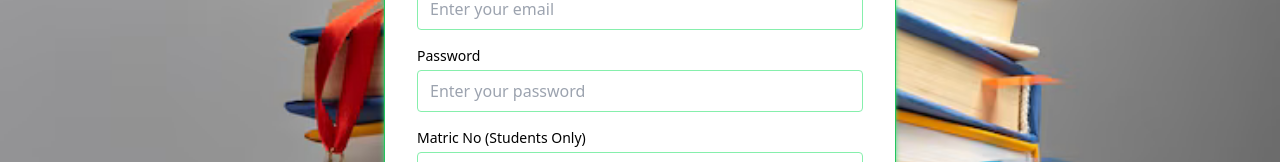
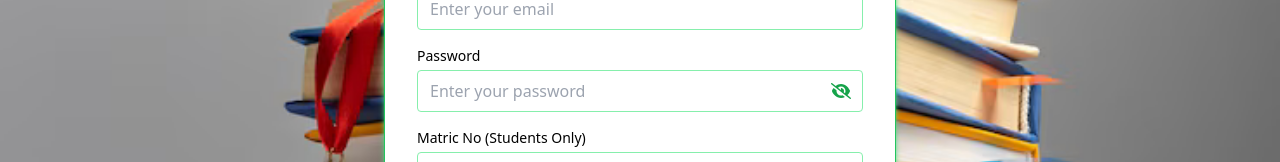
Before and after one commit to Yun4g/ease-quiz, a Next.js app: page /SignUp in a window 1280 px wide. Shown: the part 289-451 px from the top of the page. Built offline with nearby package versions, Linux system fonts and the light colour scheme.

Commit message:
push updated types

```diff
--- a/package.json
+++ b/package.json
@@ -9,6 +9,9 @@
     "lint": "next lint"
   },
   "dependencies": {
+    "@fortawesome/fontawesome-svg-core": "^6.7.2",
+    "@fortawesome/free-solid-svg-icons": "^6.7.2",
+    "@fortawesome/react-fontawesome": "^0.2.2",
     "audio-recorder-polyfill": "^0.4.1",
     "autoprefixer": "^10.4.21",
     "bcrypt": "^6.0.0",
--- a/src/app/(auth)/Login/page.tsx
+++ b/src/app/(auth)/Login/page.tsx
@@ -2,6 +2,8 @@
 import { useRouter } from 'next/navigation';
 import z from 'zod';
 import { FormEvent, useState } from 'react';
+import { FontAwesomeIcon } from "@fortawesome/react-fontawesome";
+import { faEye, faEyeSlash } from "@fortawesome/free-solid-svg-icons";
 
 const LoginSchema = z.object({
   email: z.string().email('Invalid email addresss').min(1, 'Email is required'),
@@ -16,6 +18,7 @@ type FormData = {
 export default function SignIn() {
   const router = useRouter();
    const [errors, setErrors] = useState<{ email?: string; password?: string }>({});
+   const [showPassword, setShowPassword] = useState(false);
   const handleSubmit = (e: FormEvent<HTMLFormElement>) => {
     e.preventDefault();
     const formData = new FormData(e.currentTarget as HTMLFormElement);
@@ -82,14 +85,23 @@ export default function SignIn() {
 
           <div className="mb-4">
             <label htmlFor="password" className="block text-sm font-medium mb-2">Password</label>
-            <input
-              type="password"
-              id="password"
-              name="password"
-              required
-              className="w-full px-3 py-2 border border-green-300 rounded focus:outline-none focus:ring-2 focus:ring-green-500"
-              placeholder="Enter your password"
-            />
+             <div className="relative">
+                                       <input
+                                           type={showPassword ? "text" : "password"}
+                                           name="password"
+                                           id="password"
+                                           placeholder="Enter your password"
+                                           required
+                                           className="w-full px-3 py-2 border border-green-300 rounded focus:outline-none focus:ring-2 focus:ring-green-500"
+                                       />
+                                       <button
+                                           type="button"
+                                           onClick={() => setShowPassword(!showPassword)}
+                                           className="absolute right-3 top-1/2 transform -translate-y-1/2 text-green-600"
+                                       >
+                                           <FontAwesomeIcon icon={showPassword ? faEye  : faEyeSlash } />
+                                       </button>
+                                   </div>
             {errors.password && (
               <p className="text-red-500 text-sm mt-1">{errors.password}</p>
             )}
--- a/src/app/(auth)/SignUp/page.tsx
+++ b/src/app/(auth)/SignUp/page.tsx
@@ -1,6 +1,8 @@
 "use client";
 import z from 'zod';
 import React, { FormEvent, useState } from 'react';
+import { FontAwesomeIcon } from "@fortawesome/react-fontawesome";
+import { faEye, faEyeSlash } from "@fortawesome/free-solid-svg-icons";
 
 
 
@@ -12,8 +14,9 @@ export default function SignUp() {
         password: z.string().min(6, 'password canot be less than 6'),
         matricNo: z.string().optional(),
     });
-      const [errors, setErrors] =  useState<{ [key: string]: string }>({});
-    const handleSubmit = (e : FormEvent<HTMLFormElement> ) => {
+    const [errors, setErrors] = useState<{ [key: string]: string }>({});
+    const [showPassword, setShowPassword] = useState(false);
+    const handleSubmit = (e: FormEvent<HTMLFormElement>) => {
         e.preventDefault();
         const form = e.target as HTMLFormElement;
         const formData = new FormData(form);
@@ -92,14 +95,23 @@ export default function SignUp() {
 
                     <div>
                         <label className="block text-sm font-medium mb-1" htmlFor="password">Password</label>
+                        <div className="relative">
                             <input
+                                type={showPassword ? "text" : "password"}
                                 name="password"
-                            type="password"
                                 id="password"
+                                placeholder="Enter your password"
                                 required
                                 className="w-full px-3 py-2 border border-green-300 rounded focus:outline-none focus:ring-2 focus:ring-green-500"
-                            placeholder="Enter your password"
                             />
+                            <button
+                                type="button"
+                                onClick={() => setShowPassword(!showPassword)}
+                                className="absolute right-3 top-1/2 transform -translate-y-1/2 text-green-600"
+                            >
+                                <FontAwesomeIcon icon={showPassword ? faEye  : faEyeSlash } />
+                            </button>
+                        </div>
 
                         {errors.password && (
                             <p className="text-red-500 text-sm mt-1">{errors.password}</p>
```
Also changed, not shown: 1 other file (tests, documents, lock files or other folders). Lines whose indentation alone changed are shown as unchanged.
